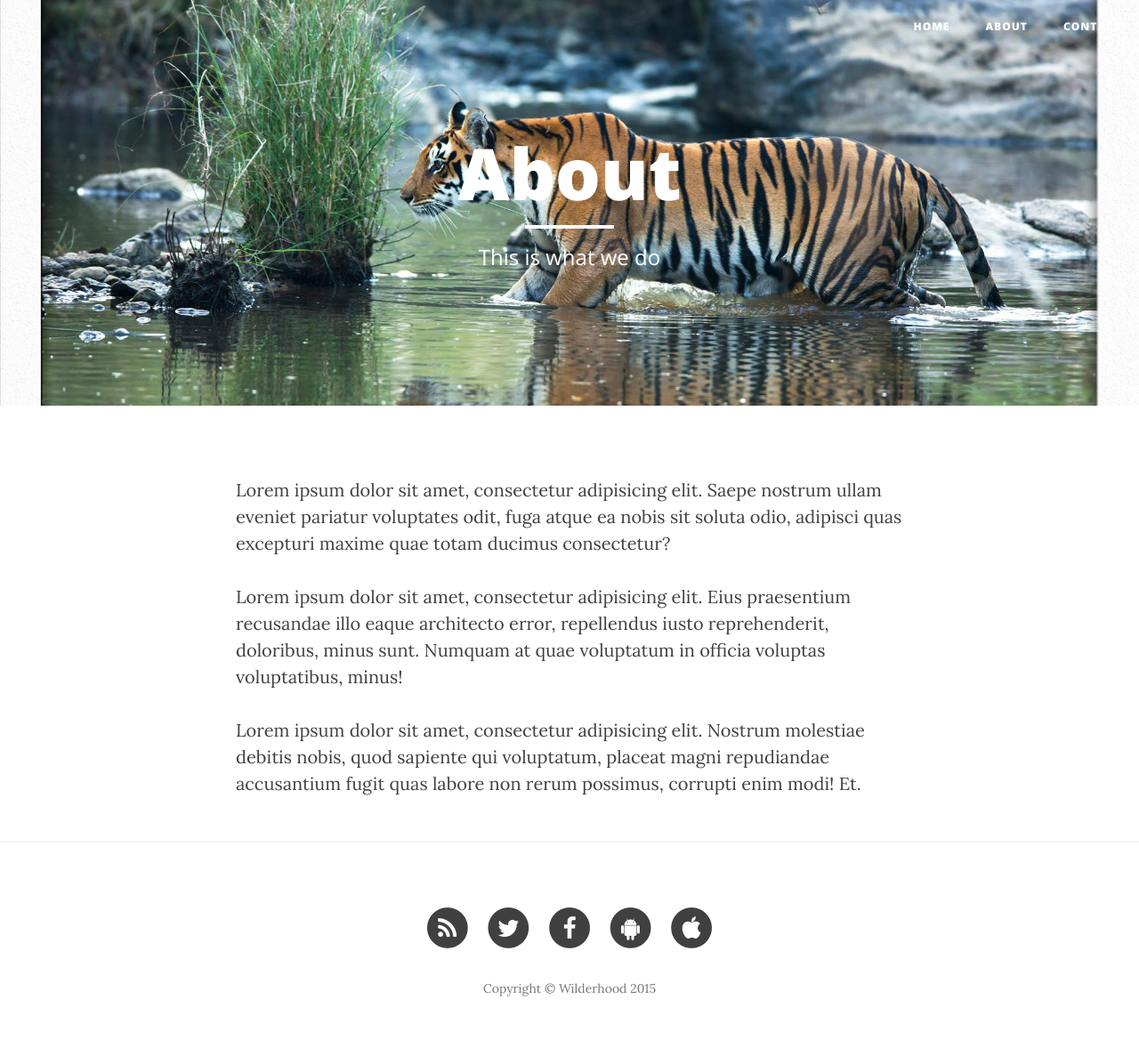
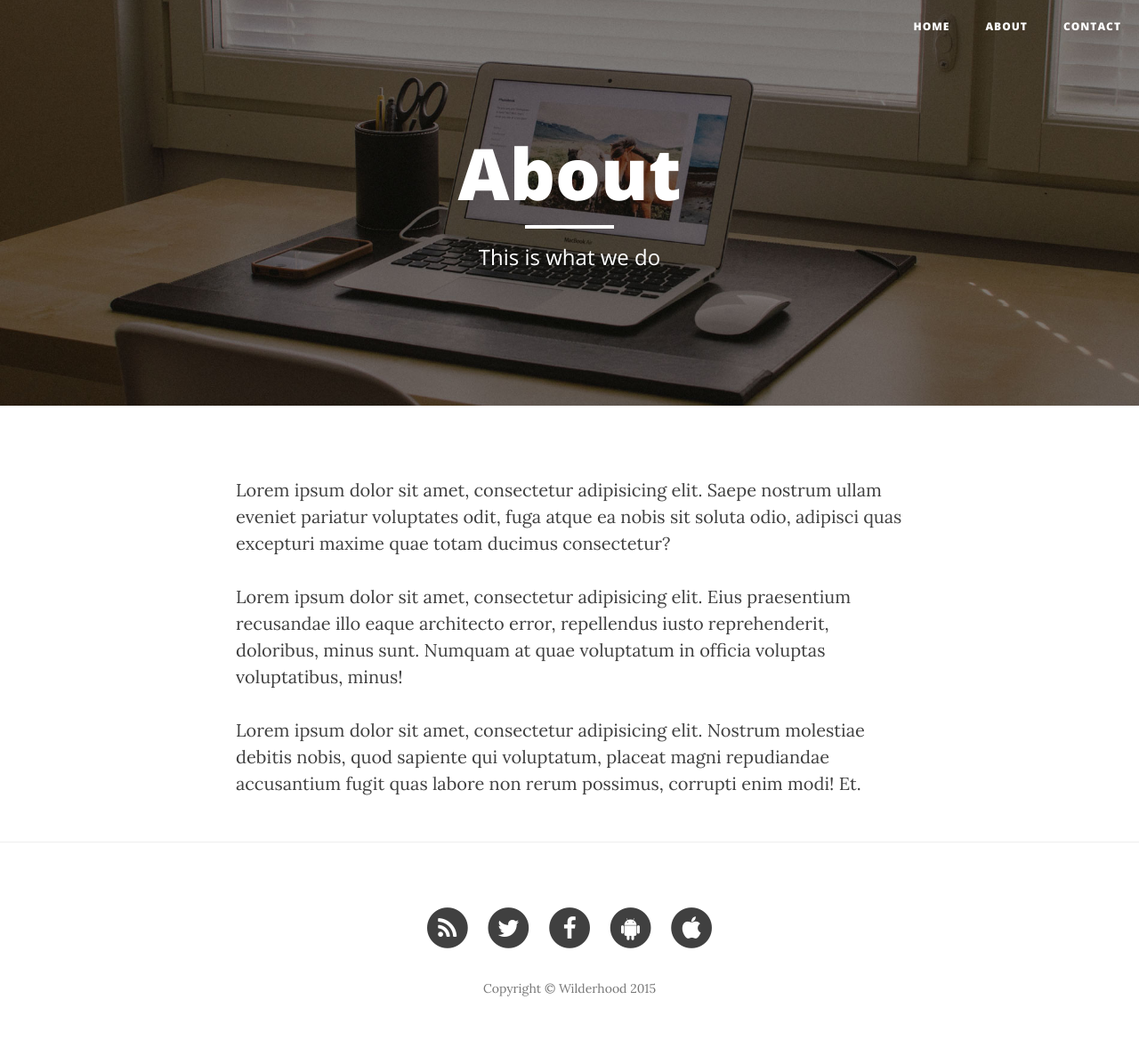
Before and after one commit to jagadeeshwithu/wilderhood.github.io, a Jekyll site: the page built from about.html, in a window 1280 px wide. Shown: the whole page at 89% size. Built offline with Jekyll 4.4.1, drawn with Linux system fonts in a browser that asks for light colours; nearby versions of some CDN libraries.

Commit message:
Reverted the changes for bg img!

```diff
--- a/_config.yml
+++ b/_config.yml
@@ -1,6 +1,6 @@
 # Site settings
 title: Wilderhood
-header-img: img/tiger.jpg
+header-img: img/home-bg.jpg
 email: contact@wilderhood.com
 description: "Travel community app for wildlife enthusiasts and Photographers"
 baseurl: ""
--- a/about.html
+++ b/about.html
@@ -2,7 +2,7 @@
 layout: page
 title: "About"
 description: "This is what we do"
-header-img: "img/tiger.jpg"
+header-img: "img/home-bg.jpg"
 ---
 
 <p>Lorem ipsum dolor sit amet, consectetur adipisicing elit. Saepe nostrum ullam eveniet pariatur voluptates odit, fuga atque ea nobis sit soluta odio, adipisci quas excepturi maxime quae totam ducimus consectetur?</p>
```
